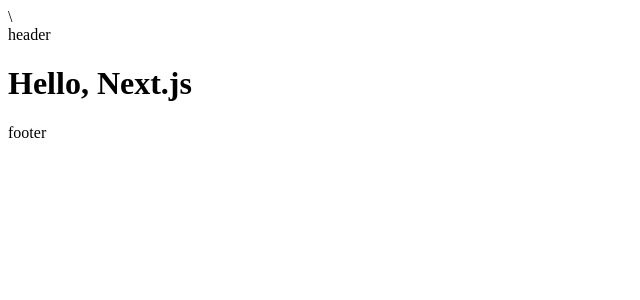
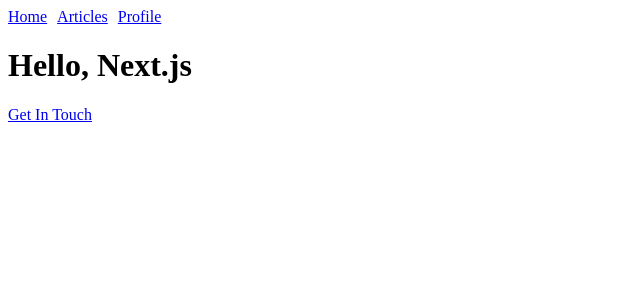
Before and after one commit to AndiEkaNugraha/learn-next, a Next.js app: page / in a window 1280 px wide. Shown: the top 300 px of the page, without its empty margins (0-640 px from the left). Built offline with nearby package versions, Linux system fonts and the light colour scheme.

Commit message:
Component Link Dan Prefetch

```diff
--- a/app/layout.jsx
+++ b/app/layout.jsx
@@ -1,6 +1,6 @@
 // Mengimpor React dari library 'react'. React diperlukan untuk menulis komponen.
 import React from 'react';
-
+import {Navbar, Footer} from '../components';
 // Mendefinisikan fungsi 'RootLayout' yang menerima prop 'children'.
 // 'children' adalah elemen atau komponen yang akan dirender di dalam layout ini.
 export default function RootLayout({ children }) {
@@ -13,10 +13,10 @@
         <title>Next.js - Learn</title>
       </head>
       {/* Elemen <body> adalah tempat untuk konten utama halaman. Di sini, kita me-render prop 'children'. */}
-      <body>\
-        <div>header</div>
+      <body>
+        <Navbar />
           {children}
-        <div>footer</div>
+        <Footer />
       </body>
     </html>
   );
--- a/app/page.jsx
+++ b/app/page.jsx
@@ -3,9 +3,5 @@
 import React, { useEffect } from 'react'
 
 export default function Page() {
-   console.log('this is console log')
-   useEffect(() => {
-      alert('this is alert')
-   },[])
    return <h1>Hello, Next.js</h1>
 }
--- /dev/null
+++ b/components/index.jsx
@@ -0,0 +1,4 @@
+import Footer from "./layout/footer";
+import Navbar from "./layout/navbar";
+
+export {Footer, Navbar}
--- /dev/null
+++ b/components/layout/footer.jsx
@@ -0,0 +1,9 @@
+import React from "react";
+import Link from "next/link";
+export default function Footer() {
+   return (
+      <div>
+         <Link prefetch={false} href="/profile/get-in-touch">Get In Touch</Link>
+      </div>
+   )
+}
--- /dev/null
+++ b/components/layout/navbar.jsx
@@ -0,0 +1,11 @@
+import React from "react";
+import Link from "next/link";
+export default function Navbar() {
+   return (
+      <div style={{gap: '10px', display: 'flex'}}>
+         <Link href="/">Home</Link>
+         <Link href="/articles">Articles</Link>
+         <Link href="/profile">Profile</Link>
+      </div>
+   )
+}
```
